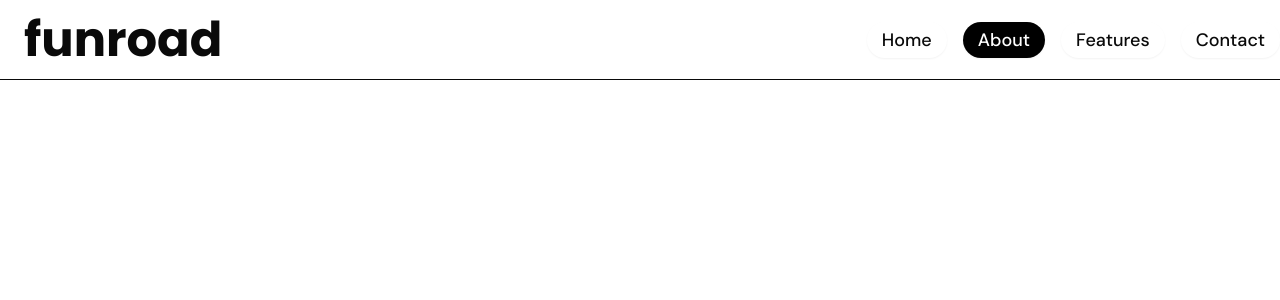
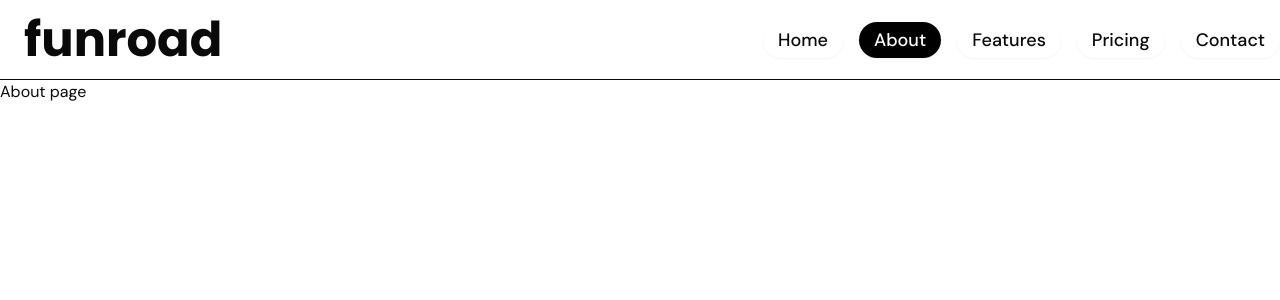
Before and after one commit to karelnegreira/ecommerce, a Next.js app: page /about in a window 1280 px wide. Shown: the top 300 px of the page. Built offline with nearby package versions, Linux system fonts and the light colour scheme.

Commit message:
folder routes added for each navbar link

```diff
--- a/src/app/(home)/about/page.tsx
+++ b/src/app/(home)/about/page.tsx
@@ -3,7 +3,7 @@
 const Page = () => {
   return (
     <div>
-
+        About page
     </div>
   )
 }
--- a/src/app/(home)/navbar.tsx
+++ b/src/app/(home)/navbar.tsx
@@ -38,6 +38,7 @@ const navbarItems = [
     {href: "/", children: "Home"},
     {href: "/about", children: "About"},
     {href: "/features", children: "Features"},
+    {href: "/pricing", children: "Pricing"},
     {href: "/contact", children: "Contact"},
 ]
 
```
Also changed, not shown: src/app/(home)/contact/page.tsx (added), src/app/(home)/features/page.tsx (added), src/app/(home)/pricing/page.tsx (added).
